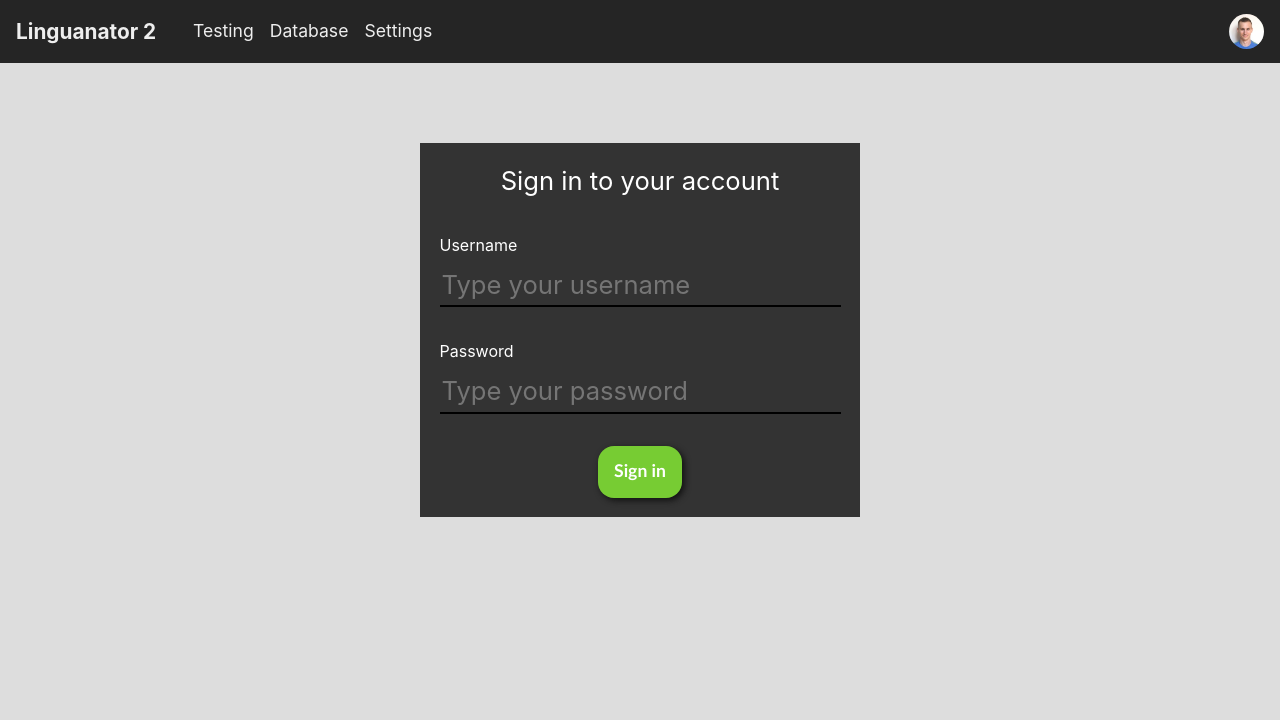
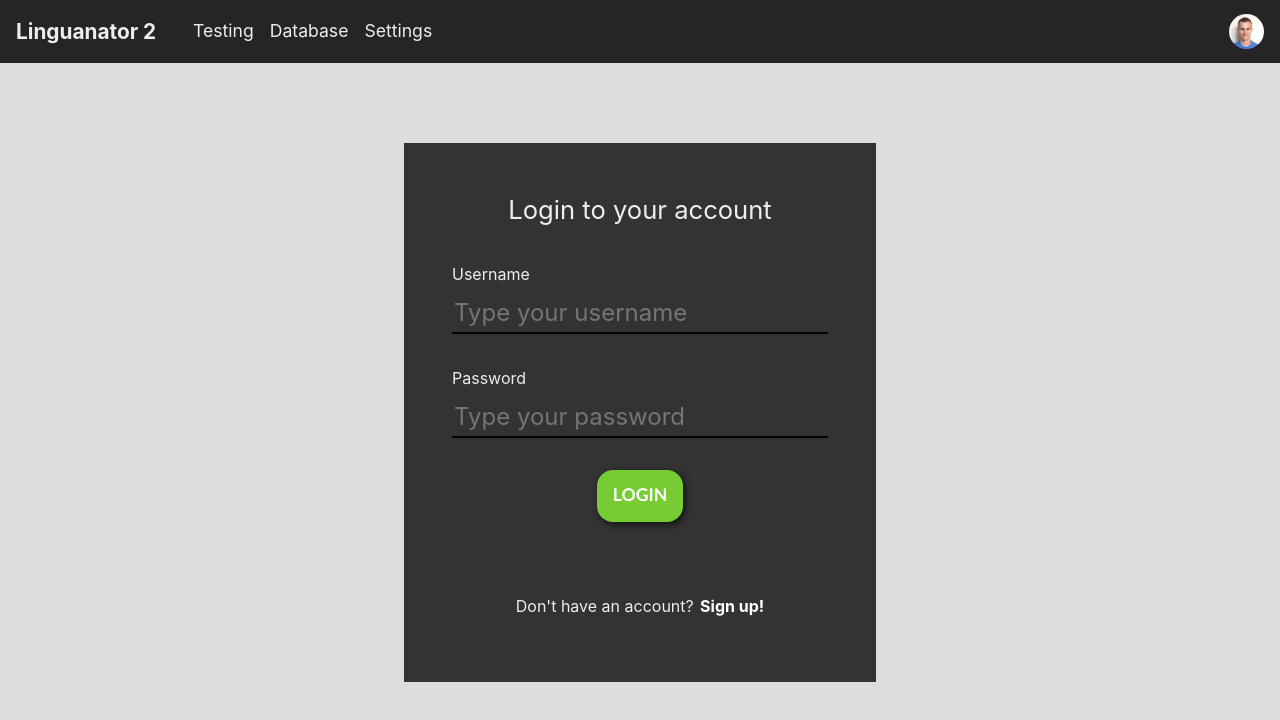
Before and after one commit to IgorBoyarshin/Linguanator2, an Angular app: page /login in a window 1280 px wide. Shown: the top 720 px of the page. Built offline with nearby package versions, Linux system fonts and the light colour scheme; a web font is replaced by a local one.

Commit message:
User creation. Error hangling

```diff
--- a/src/app/auth/auth.service.ts
+++ b/src/app/auth/auth.service.ts
@@ -12,6 +12,7 @@ import * as moment from 'moment';
     providedIn: 'root'
 })
 export class AuthService {
+    private createAccountUrl = 'https://whateveryouwannacallit.tk/create';
     private loginUrl = 'https://whateveryouwannacallit.tk/login';
     private reloginUrl = 'https://whateveryouwannacallit.tk/relogin';
     private loginNotificatorSubject = new Subject<void>();
@@ -20,6 +21,12 @@ export class AuthService {
     private reloginSubject; // TODO: set type
 
     constructor(private http: HttpClient) {}
+
+    createAccount(username: string, password: string): any { // TODO: set type
+        return this.http.post<any>(this.createAccountUrl, { username, password }).pipe(
+            shareReplay()
+        );
+    }
 
     login(username: string, password: string): any { // TODO: set type
         return this.http.post<any>(this.loginUrl, { username, password }).pipe(
--- a/src/app/login/login.component.css
+++ b/src/app/login/login.component.css
@@ -5,7 +5,8 @@
     display: inline-block;
     margin: auto;
     margin-top: 5rem;
-    color: white;
+    color: #eee;
+    padding: 3rem;
 }
 #main > * {
     margin-bottom: 2rem;
@@ -22,7 +23,7 @@
     font-size: 1.6rem;
 }
 #main > div > input {
-    font-size: 1.6rem;
+    font-size: 1.5rem;
     color: white;
 }
 
@@ -37,3 +38,35 @@
 .my-input:focus {
     border-bottom: 2px solid #999;
 }
+
+.my-input.invalid {
+    border-bottom: 2px solid #A00 !important;
+}
+
+#username-error-description {
+    margin-top: 0.4rem;
+    color: #D00;
+}
+
+#total-error-description {
+    color: #D00;
+}
+
+#account-create {
+    display: flex;
+    flex-direction: row;
+    justify-content: center;
+    margin-top: 2.5rem;
+}
+#account-create a {
+    margin-left: 0.4em;
+    text-decoration: none;
+    font-weight: bold;
+    color: white;
+}
+#account-create #link {
+    margin-left: 0.4em;
+    cursor: pointer;
+    font-weight: bold;
+    color: white;
+}
--- a/src/app/login/login.component.html
+++ b/src/app/login/login.component.html
@@ -1,17 +1,38 @@
 <div class="wrapper">
     <form [formGroup]="form" class="block" id="main">
-        <legend>Sign in to your account</legend>
+        <legend>
+            {{ loggingIntoExisting ? "Login to your account" : "Create a new account" }}
+        </legend>
 
         <div class="">
             <label class="">Username</label>
-            <input class="my-input" type="text" name="username" formControlName="username" placeholder="Type your username">
+            <input class="my-input" type="text" name="username"
+                    formControlName="username" placeholder="Type your username"
+                    [ngClass]="{'invalid': invalidUsername()}">
+            <p *ngIf="usernameErrorDescription" id="username-error-description">{{ usernameErrorDescription }}</p>
         </div>
 
         <div class="">
             <label class="">Password</label>
-            <input class="my-input" type="password" name="password" formControlName="password" placeholder="Type your password">
+            <input class="my-input" type="password" name="password"
+                    formControlName="password" placeholder="Type your password"
+                    [ngClass]="{'invalid': invalidPassword()}">
         </div>
 
-        <button class="button button-big green" type="submit" (click)="login()">Sign in</button>
+        <p *ngIf="totalErrorDescription" id="total-error-description">{{ totalErrorDescription }}</p>
+
+        <button class="button button-big green" type="submit" (click)="submit()">
+            {{ loggingIntoExisting ? "LOGIN" : "CREATE" }}
+        </button>
+
+        <section id="account-create">
+            <p>
+                {{ loggingIntoExisting ? "Don't have an account?" : "Already have an account?" }}
+            </p>
+            <!-- <a href="" (click)="switchMethod()"> -->
+            <p id="link" (click)="switchMethod()">
+                {{ loggingIntoExisting ? "Sign up!" : "Log in" }}
+            </p>
+        </section>
     </form>
 </div>
--- a/src/app/login/login.component.ts
+++ b/src/app/login/login.component.ts
@@ -12,6 +12,12 @@ import { AuthService } from '../auth/auth.service';
 export class LoginComponent {
     form: FormGroup;
 
+    loggingIntoExisting = true;
+
+    // TODO Check states everywhere
+    usernameErrorDescription?: string;
+    totalErrorDescription?: string;
+
     constructor(private fb: FormBuilder, private authService: AuthService, private router: Router) {
         this.form = this.fb.group({
             username: ['', Validators.required],
@@ -19,13 +25,57 @@ export class LoginComponent {
         });
     }
 
-    login() {
-        const {username, password} = this.form.value;
+    submit() {
+        const { username, password } = this.form.value;
         if (username && password) {
-            this.authService.login(username, password).subscribe(() => {
-                console.log('Got logged in!');
-                this.router.navigateByUrl('/testing');
-            });
+            // To give at least a small period of corectness to give a visual
+            // feedback for switching from error to error
+            this.usernameErrorDescription = null;
+            this.totalErrorDescription = null;
+
+            if (this.loggingIntoExisting) {
+                this.authService.login(username, password).subscribe(() => {
+                    console.log('Got logged in!');
+                    this.router.navigateByUrl('/testing');
+                }, err => {
+                    switch (err.error.code) {
+                        case 'ERR_INVALID_CREDENTIALS':
+                            this.totalErrorDescription = 'Invalid Username/password combination';
+                            break;
+                        case 'ERR_UNKNOWN': console.error('Something went wrong'); // TODO
+                    }
+                });
+            } else {
+                this.authService.createAccount(username, password).subscribe(() => {
+                    console.log('Created new account!');
+                    this.loggingIntoExisting = true;
+                }, err => {
+                    switch (err.error.code) {
+                        case 'ERR_USERNAME_EXISTS':
+                            this.usernameErrorDescription = 'This username already exists';
+                            break;
+                        case 'ERR_UNKNOWN': console.error('Something went wrong'); // TODO
+                    }
+                });
+            }
         }
     }
+
+    invalidUsername(): boolean {
+        // TODO
+        return Boolean(this.totalErrorDescription) || Boolean(this.usernameErrorDescription);
+    }
+
+    invalidPassword(): boolean {
+        // TODO
+        return Boolean(this.totalErrorDescription);
+    }
+
+    switchMethod() {
+        this.loggingIntoExisting = !this.loggingIntoExisting;
+
+        // clear
+        this.usernameErrorDescription = null
+        this.totalErrorDescription = null;
+    }
 }
```
